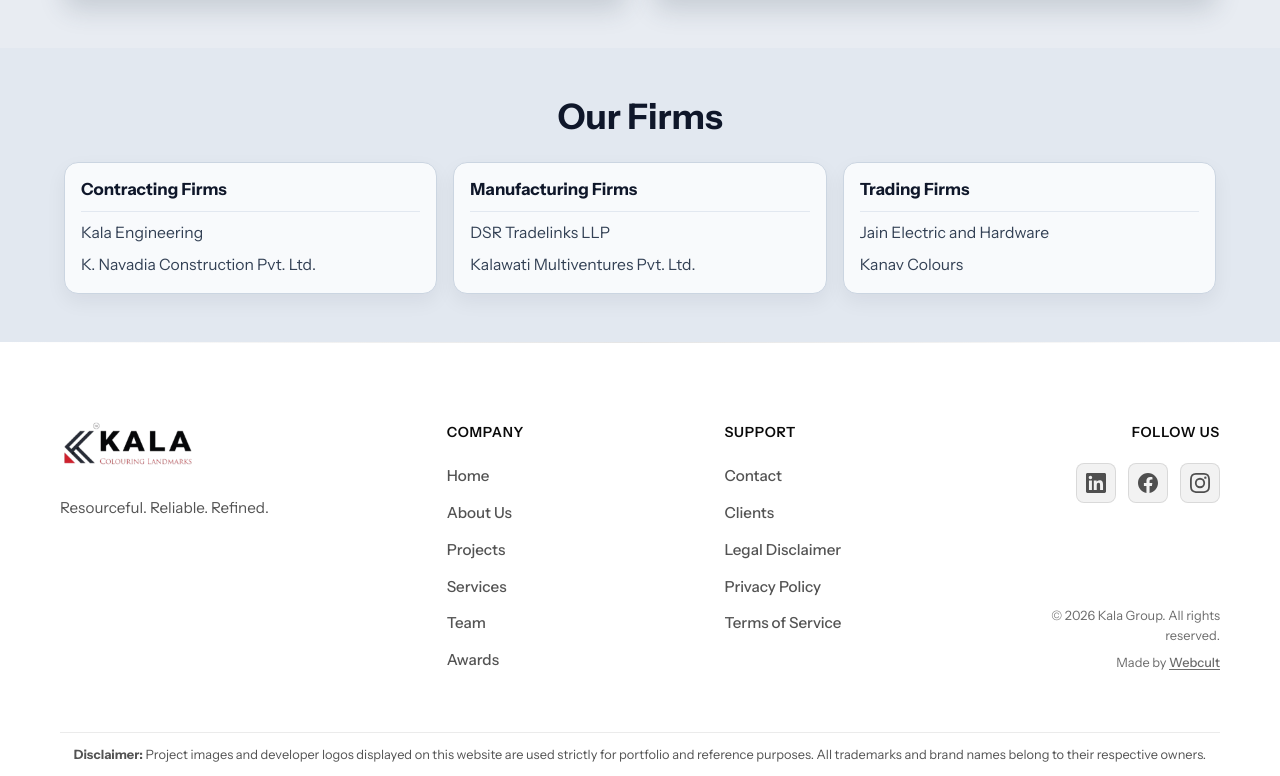
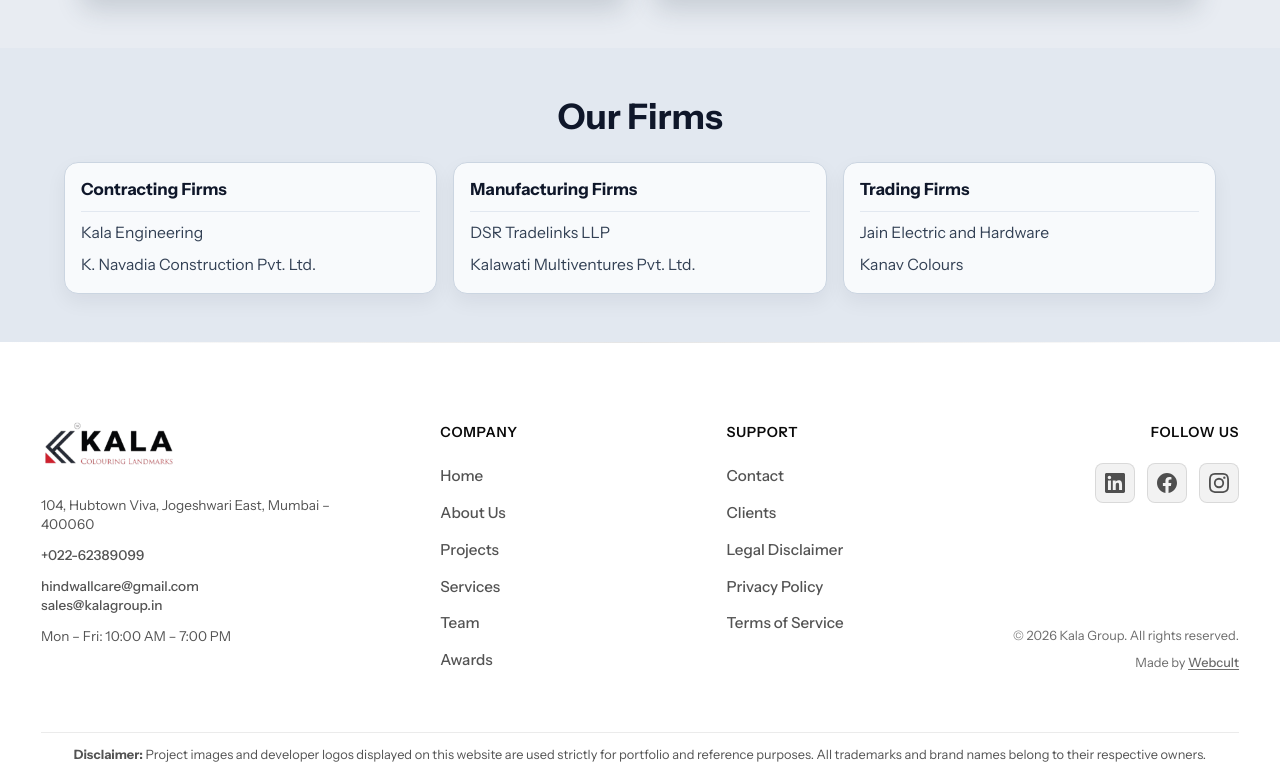
Before and after one commit to Saad-dada/kala-group-frontend, a React (Vite) app: page /contact in a window 1280 px wide. Shown: the part 1614-2390 px from the top of the page. Built offline with nearby package versions, Linux system fonts and the light colour scheme; no server answers.

Commit message:
Refactor code structure for improved readability and maintainability

```diff
--- a/src/components/layout/Footer.tsx
+++ b/src/components/layout/Footer.tsx
@@ -40,6 +40,13 @@
     ],
   };
 
+  const contactInfo = {
+    address: "104, Hubtown Viva, Jogeshwari East, Mumbai – 400060",
+    phone: "+022-62389099",
+    emails: ["hindwallcare@gmail.com", "sales@kalagroup.in"],
+    hours: "Mon – Fri: 10:00 AM – 7:00 PM",
+  };
+
   return (
     <footer className="site-footer">
       <div className="footer-container">
@@ -49,7 +56,31 @@
             <Link to="/" className="footer-logo">
               <img src={logo} alt="Kala Group Logo" />
             </Link>
-            <p className="footer-tagline">Resourceful. Reliable. Refined.</p>
+            <div className="footer-contact-info footer-contact-info--brand">
+              <p className="footer-contact-item">
+                <span>{contactInfo.address}</span>
+              </p>
+              <p className="footer-contact-item">
+                <a href={`tel:${contactInfo.phone}`} className="footer-link">
+                  {contactInfo.phone}
+                </a>
+              </p>
+              <p className="footer-contact-item">
+                {contactInfo.emails.map((email) => (
+                  <a
+                    key={email}
+                    href={`mailto:${email}`}
+                    className="footer-link"
+                    style={{ display: "block" }}
+                  >
+                    {email}
+                  </a>
+                ))}
+              </p>
+              <p className="footer-contact-item">
+                <span>{contactInfo.hours}</span>
+              </p>
+            </div>
           </div>
 
           {/* Company Links */}
--- a/src/components/layout/footer.css
+++ b/src/components/layout/footer.css
@@ -58,7 +58,28 @@
   font-size: 0.95rem;
   line-height: 1.6;
   color: rgba(10, 10, 10, 0.7);
+  margin: 0 0 24px 0;
+}
+
+/* Contact Info in Brand Section */
+.footer-contact-info--brand {
+  gap: 12px !important;
+}
+
+.footer-contact-info--brand .footer-contact-item {
   margin: 0;
+  font-size: 0.85rem;
+  line-height: 1.4;
+}
+
+.footer-contact-info--brand .footer-contact-item strong {
+  margin-bottom: 2px;
+  font-size: 0.75rem;
+}
+
+.footer-contact-info--brand .footer-contact-item span,
+.footer-contact-info--brand .footer-contact-item a {
+  font-size: 0.85rem;
 }
 
 /* Footer Columns */
@@ -103,6 +124,36 @@
     color: rgba(10, 10, 10, 0.7);
     transform: none;
   }
+}
+
+/* Contact Info */
+.footer-contact-info {
+  display: flex;
+  flex-direction: column;
+  gap: 16px;
+}
+
+.footer-contact-item {
+  margin: 0;
+  font-size: 0.95rem;
+  line-height: 1.5;
+}
+
+.footer-contact-item strong {
+  display: block;
+  font-weight: 600;
+  color: #0a0a0a;
+  margin-bottom: 4px;
+  font-size: 0.85rem;
+  text-transform: uppercase;
+  letter-spacing: 0.05em;
+}
+
+.footer-contact-item span,
+.footer-contact-item a {
+  color: rgba(10, 10, 10, 0.7);
+  font-size: 0.9rem;
+  display: block;
 }
 
 /* Social Links */
--- a/src/pages/Home/Counters/counters.css
+++ b/src/pages/Home/Counters/counters.css
@@ -21,7 +21,7 @@
 }
 
 .home-counters-container img {
-  width: 60%;
+  width: 100%;
   margin: 0 auto 24px;
   height: auto;
   display: block;
--- a/src/pages/Home/Hero/hero.css
+++ b/src/pages/Home/Hero/hero.css
@@ -433,7 +433,7 @@
 
   .hero-container {
     padding: 0 20px;
-    margin: 30% auto 0;
+    margin: 40% auto 0;
     gap: 20vw;
   }
 
--- a/src/pages/Home/HindwallcareSection/HindwallcareSection.css
+++ b/src/pages/Home/HindwallcareSection/HindwallcareSection.css
@@ -123,6 +123,10 @@
         height: 220px;
     }
 
+    .hindwallcare-title {
+        font-size: 1.8rem;
+    }
+
     .hindwallcare-arrow {
         width: 36px;
         height: 36px;
--- a/src/pages/Home/PresenceMap/PresenceMap.tsx
+++ b/src/pages/Home/PresenceMap/PresenceMap.tsx
@@ -65,10 +65,9 @@
         >
           <div className="presence-map-frame">
             <img
-              src="/images/map.png"
+              src="/images/new-map.png"
               alt="India map showing Kala Group presence"
               className="presence-static-map"
-              loading="lazy"
             />
           </div>
         </div>
--- a/src/pages/Team/team.css
+++ b/src/pages/Team/team.css
@@ -162,7 +162,7 @@
 
 .team-photo img {
   width: 30vw;
-  height: 80vh;
+  height: 70vh;
   object-fit: contain;
   position: relative;
   z-index: 2;
--- a/src/styles/App.css
+++ b/src/styles/App.css
@@ -17,25 +17,7 @@
 }
 
 .site-section {
-  padding: 48px 0;
-}
-
-@media (max-width: 1024px) {
-  .site-section {
-    padding: 40px 0;
-  }
-}
-
-@media (max-width: 768px) {
-  .site-section {
-    padding: 32px 0;
-  }
-}
-
-@media (max-width: 380px) {
-  .site-section {
-    padding: 26px 0;
-  }
+  padding: var(--section-space-tight) 0;
 }
 
 .site-section h1,
--- a/src/styles/global.css
+++ b/src/styles/global.css
@@ -8,6 +8,12 @@
     --bg-dark: #0a0a0a;
     --text-hero: #f8fafc;
     --muted: #cbd5e1;
+    --content-max: 1400px;
+    --page-gutter: clamp(16px, 3.2vw, 60px);
+    --section-space: clamp(40px, 6vw, 88px);
+    --section-space-tight: clamp(26px, 4vw, 56px);
+    --hero-pad-top: clamp(90px, 11vw, 120px);
+    --hero-pad-bottom: clamp(40px, 7vw, 80px);
     --accent-1: #ef4444;
     /* red */
     --accent-2: #0ea5e9;
@@ -21,6 +27,63 @@
     /* Stat card color tokens (pattern follows red accent) */
     --stat-card-color: rgba(239, 68, 68, 0.06);
     --stat-card-accent: var(--accent-1);
+}
+
+img,
+video,
+canvas,
+svg {
+    max-width: 100%;
+}
+
+section,
+.site-section {
+    scroll-margin-top: 84px;
+}
+
+:is(.hero-container,
+    .about-container,
+    .contact-container,
+    .presence-container,
+    .moving-clients-container,
+    .home-counters-container,
+    .footer-container,
+    .awards-container,
+    .team-container,
+    .clients-container,
+    .services-container,
+    .projects-container,
+    .qs-container,
+    .site-container,
+    .firms-container,
+    .contact-info) {
+    margin-left: auto;
+    margin-right: auto;
+    padding-left: var(--page-gutter) !important;
+    padding-right: var(--page-gutter) !important;
+}
+
+:is(.services-content,
+    .clients-content,
+    .team-grid-section,
+    .awards-grid-section,
+    .projects-section,
+    .qs-section--last) {
+    padding-bottom: var(--section-space);
+}
+
+.default-hero,
+.services-hero,
+.projects-hero,
+.clients-hero,
+.awards-hero,
+.team-hero,
+.contact-hero,
+.about-hero {
+    padding-top: var(--hero-pad-top) !important;
+    padding-bottom: var(--hero-pad-bottom) !important;
+    padding-left: var(--page-gutter) !important;
+    padding-right: var(--page-gutter) !important;
 }
 
 /* Buttons: single unified visual for all button class variants
@@ -140,7 +203,7 @@
    ============================ */
 .default-hero,
 .services-hero {
-    padding: 120px 40px 80px;
+    padding: var(--hero-pad-top) var(--page-gutter) var(--hero-pad-bottom);
     text-align: center;
     background: linear-gradient(135deg, rgba(239, 68, 68, 0.1) 0%, rgba(14, 165, 233, 0.1) 100%);
     position: relative;
@@ -189,13 +252,13 @@
 }
 
 .services-content {
-    padding-bottom: 120px;
+    padding-bottom: var(--section-space);
 }
 
 .services-container {
     max-width: 1200px;
     margin: 0 auto;
-    padding: 0 40px;
+    padding: 0 var(--page-gutter);
     text-align: center;
 }
 
@@ -218,7 +281,7 @@
     }
 
     .services-container {
-        padding: 0 40px;
+        padding: 0 var(--page-gutter);
     }
 }
 
@@ -238,7 +301,7 @@
     }
 
     .services-container {
-        padding: 0 24px;
+        padding: 0 var(--page-gutter);
     }
 
     .services-container p {
@@ -296,7 +359,38 @@
     .clients-content,
     .team-grid-section,
     .awards-grid-section {
-        padding-bottom: 84px;
+        padding-bottom: var(--section-space);
+    }
+}
+
+@media (max-width: 900px) {
+    .awards-showcase {
+        grid-template-columns: repeat(auto-fit, minmax(240px, 1fr)) !important;
+    }
+
+    .clients-logos {
+        grid-template-columns: repeat(auto-fit, minmax(130px, 1fr)) !important;
+    }
+}
+
+@media (max-width: 640px) {
+    :is(.projects-grid,
+        .awards-showcase,
+        .clients-logos,
+        .clients-stats,
+        .firms-list,
+        .our-firms-grid,
+        .qs-intro-grid,
+        .qs-content-grid,
+        .qs-content-grid--reverse) {
+        grid-template-columns: 1fr !important;
+    }
+
+    .service-item,
+    .project-card,
+    .award-showcase-card,
+    .client-tile {
+        min-width: 0;
     }
 }
 
```
Also changed, not shown: src/pages/QualitySafety/quality-safety.css (+205 -24 lines), public/images/new-map.png (renamed from public/images/map.png).
